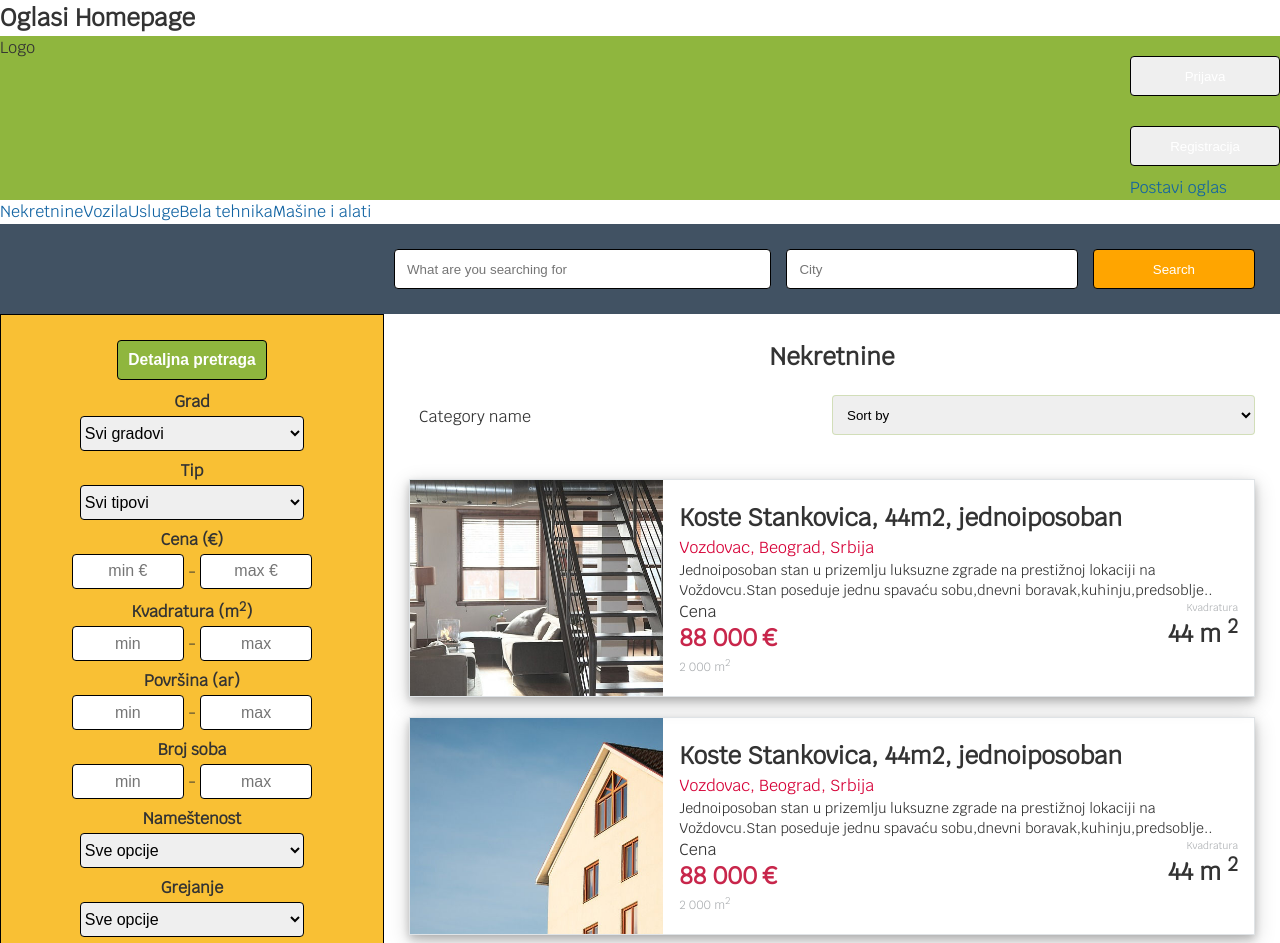
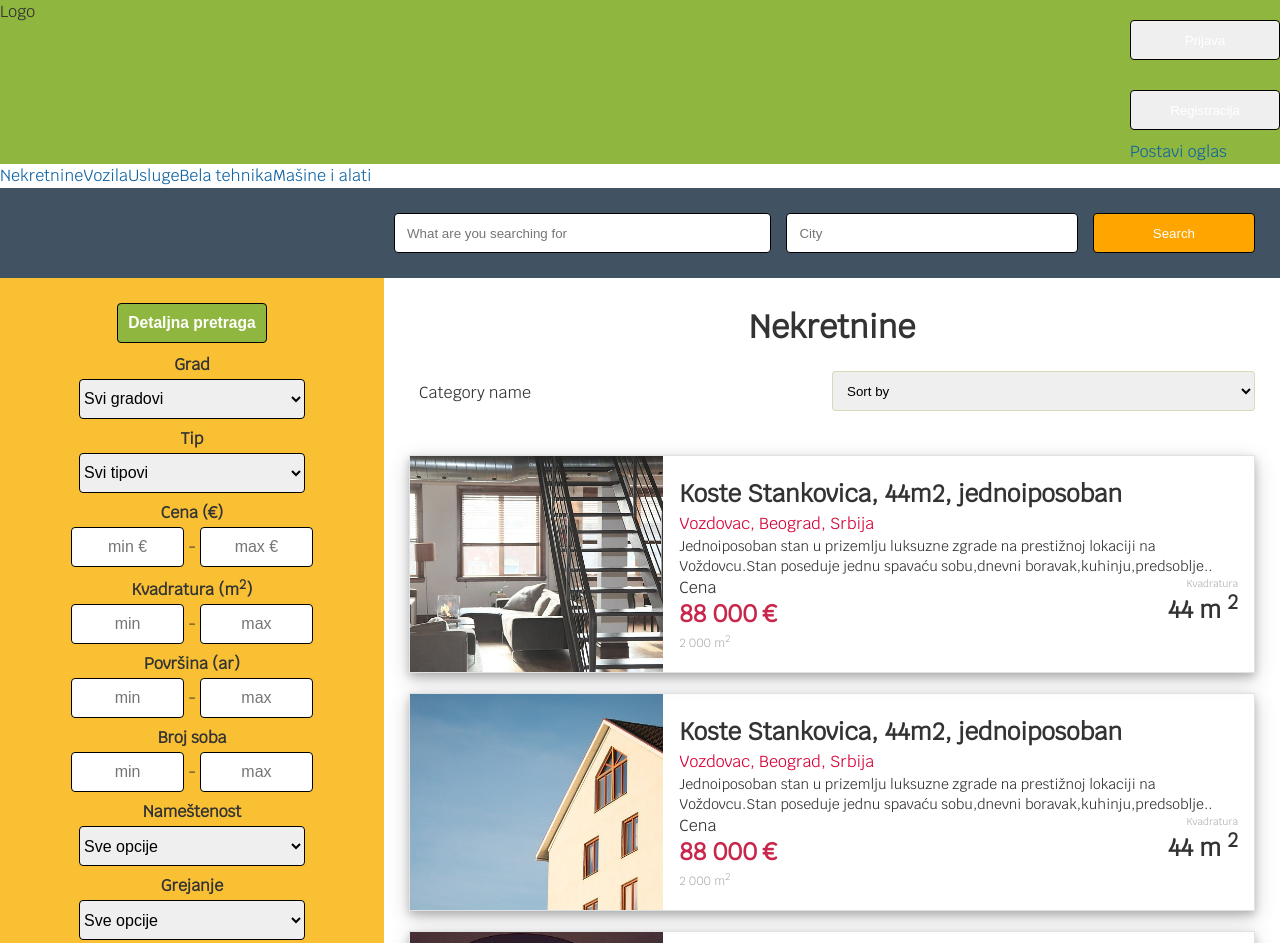
Before and after one commit to ucha-jedi-frontend/oglasi, a website: page src/index.html in a window 1280 px wide. Shown: the top 943 px of the page. Drawn offline with Linux system fonts and the light colour scheme.

Commit message:
sitna ispravka

```diff
--- a/src/css/main.css
+++ b/src/css/main.css
@@ -151,17 +151,12 @@ input.search:focus{
   /* search filter css */
 
 aside>.grid-container {
-  border: 1px solid black;
   display: grid;
   align-content: center;
   grid-template-columns: auto;
   grid-gap: 5px;
   padding: 1%;
   height: 100%;
-}
-
-h1 {
-  font-size: 1.5em;
 }
 
 .grid-container>div {
@@ -189,7 +184,7 @@ label {
 }
 
 .filterWidth {
-  height: 35px;
+  height: 40px;
   font-size: 100%;
   border: 1px solid black;
   margin-top: 2px;
--- a/src/index.html
+++ b/src/index.html
@@ -15,8 +15,7 @@
 </head>
 
 <body>
-    <h1>Oglasi Homepage</h1>
-    <header class="ana-m">
+      <header class="ana-m">
         <div class="logo">Logo</div>
         <div class="right">
             <div class="registracija"><button id="btn-prijava">Prijava</button></div> <!-- ****Zorica ovo radi**** -->
```
